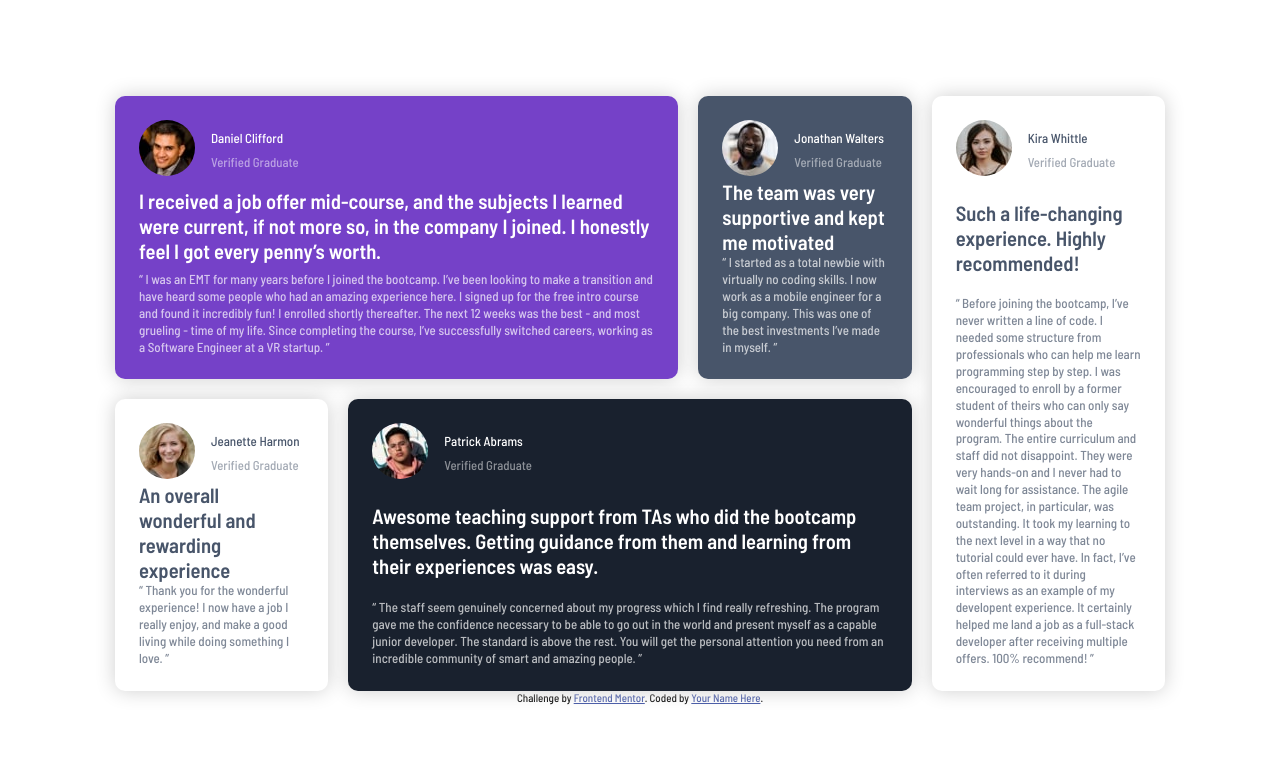
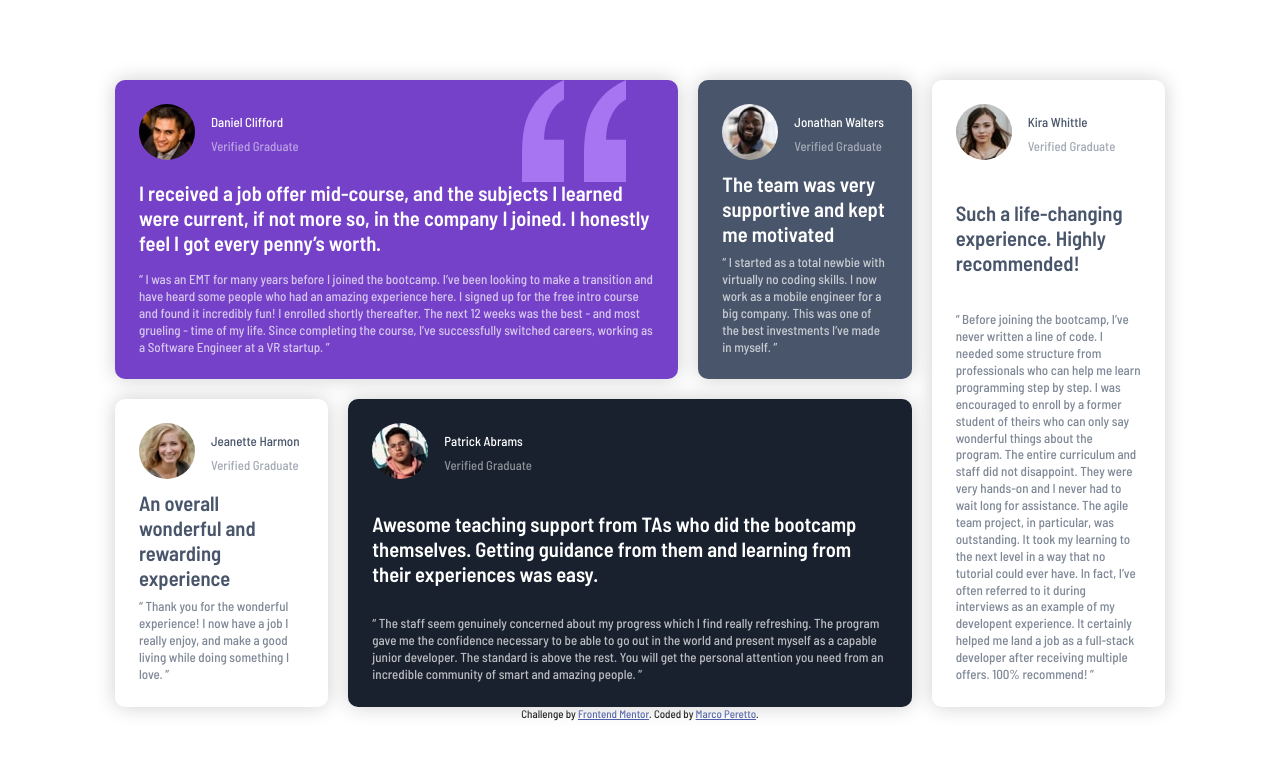
Before and after one commit to mperetto/SASS-testimonials-grid-section, a plain HTML site: page index.html in a window 1280 px wide. Drawn offline with Linux system fonts and the light colour scheme.

Commit message:
Added margin and quote image.

```diff
--- a/index.html
+++ b/index.html
@@ -17,7 +17,10 @@
       <section class="testimonials">
 
         <div class="review">
-          <div class="profile">
+          <div class="quote">
+            <img src="./images/bg-pattern-quotation.svg" alt="">
+          </div>
+          <div class="profile mr-b-16">
             <div class="icon">
               <img src="./images/image-daniel.jpg" alt="profile image">
             </div>
@@ -26,7 +29,7 @@
               <p class="status">Verified Graduate</p>
             </div>
           </div>
-          <div class="title">
+          <div class="title mr-b-16">
             <h3>I received a job offer mid-course, and the subjects I learned were current, if not more so,
               in the company I joined. I honestly feel I got every penny’s worth.</h3>
           </div>
@@ -42,7 +45,7 @@
         </div>
 
         <div class="review">
-          <div class="profile">
+          <div class="profile mr-b-16">
             <div class="icon">
               <img src="./images/image-jonathan.jpg" alt="profile image">
             </div>
@@ -51,7 +54,7 @@
               <p class="status">Verified Graduate</p>
             </div>
           </div>
-          <div class="title">
+          <div class="title mr-b-16">
             <h3>
               The team was very supportive and kept me motivated
             </h3>
@@ -65,7 +68,7 @@
         </div>
 
         <div class="review">
-          <div class="profile">
+          <div class="profile mr-b-16">
             <div class="icon">
               <img src="./images/image-jeanette.jpg" alt="profile image">
             </div>
@@ -74,7 +77,7 @@
               <p class="status">Verified Graduate</p>
             </div>
           </div>
-          <div class="title">
+          <div class="title mr-b-16">
             <h3>
               An overall wonderful and rewarding experience
             </h3>
@@ -88,7 +91,7 @@
         </div>
 
         <div class="review">
-          <div class="profile">
+          <div class="profile mr-b-16">
             <div class="icon">
               <img src="./images/image-patrick.jpg" alt="profile image">
             </div>
@@ -97,7 +100,7 @@
               <p class="status">Verified Graduate</p>
             </div>
           </div>
-          <div class="title">
+          <div class="title mr-b-16">
             <h3>
               Awesome teaching support from TAs who did the bootcamp themselves. Getting guidance from them and
   learning from their experiences was easy.
@@ -114,7 +117,7 @@
         </div>
 
         <div class="review">
-          <div class="profile">
+          <div class="profile mr-b-16">
             <div class="icon">
               <img src="./images/image-kira.jpg" alt="profile image">
             </div>
@@ -123,7 +126,7 @@
               <p class="status">Verified Graduate</p>
             </div>
           </div>
-          <div class="title">
+          <div class="title mr-b-16">
             <h3>
               Such a life-changing experience. Highly recommended!
             </h3>
@@ -145,7 +148,7 @@
       </section>
       <div class="attribution">
         Challenge by <a href="https://www.frontendmentor.io?ref=challenge" target="_blank">Frontend Mentor</a>.
-        Coded by <a href="#">Your Name Here</a>.
+        Coded by <a href="https://www.linkedin.com/in/marco-peretto/">Marco Peretto</a>.
       </div>
     </div>
   </div>
```
